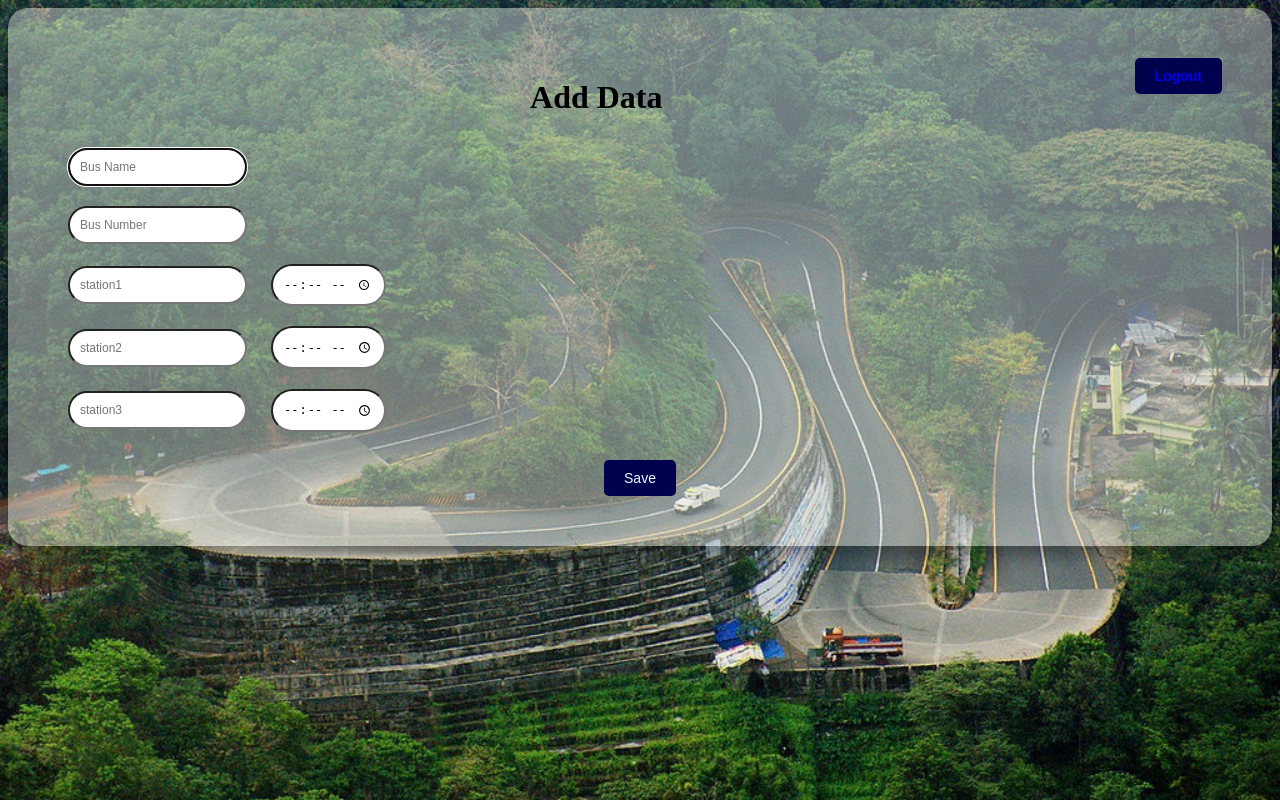
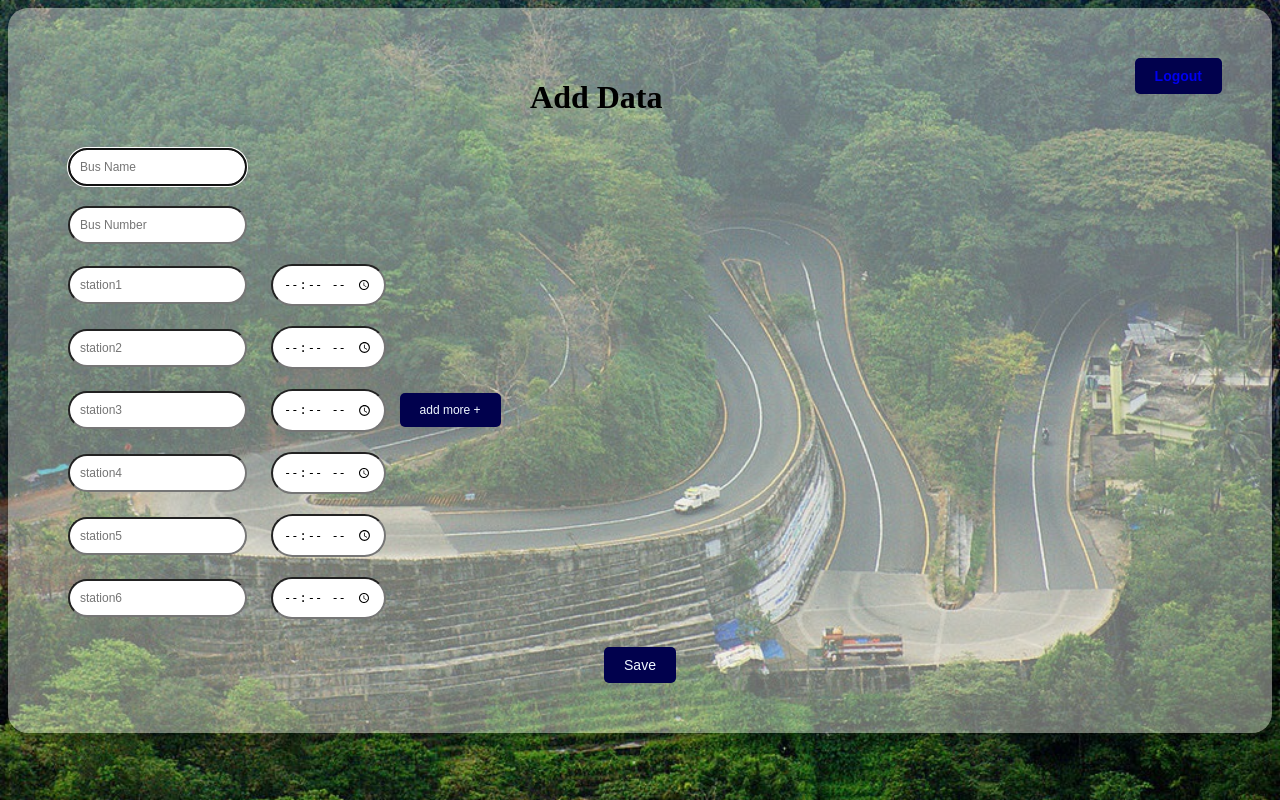
Before and after one commit to abdulagfar/adutha-bus, a Django app: page /added/ in a window 1280 px wide. Run offline with Django 3.2, Linux system fonts and the light colour scheme; a user stored in the database is signed in.

Commit message:
script added

```diff
--- a/aduthabus/templates/add_data.html
+++ b/aduthabus/templates/add_data.html
@@ -33,6 +33,36 @@
 							<div>
 								<input type="text" name="station3" placeholder="station3">
 								<input type="time" name="time3" placeholder="time">
+								<button id="btn_add_more" type="button" onclick="add_more()">add more +</button>
+							</div>
+							<script>
+				function add_more() {
+    var x = document.getElementById("add_more");
+    if (x.style.display === "none") {
+      x.style.display = "block";
+      document.getElementById("btn_add_more").style.display==="none";
+    } else {
+      x.style.display = "none";
+    }
+  }
+
+
+
+
+							</script>
+						<div id="add_more">
+								<div>
+										<input type="text" name="station4" placeholder="station4">
+										<input type="time" name="time1" placeholder="time">
+									</div>
+									<div>
+										<input type="text" name="station5" placeholder="station5">
+										<input type="time" name="time2" placeholder="time">
+									</div>
+									<div>
+										<input type="text" name="station6" placeholder="station6">
+										<input type="time" name="time3" placeholder="time">
+									</div>
 						</div>
 				</div>
 
```
Also changed, not shown: aduthabus/static/js/main.js (added, +9 -0 lines). Lines whose indentation alone changed are shown as unchanged.
